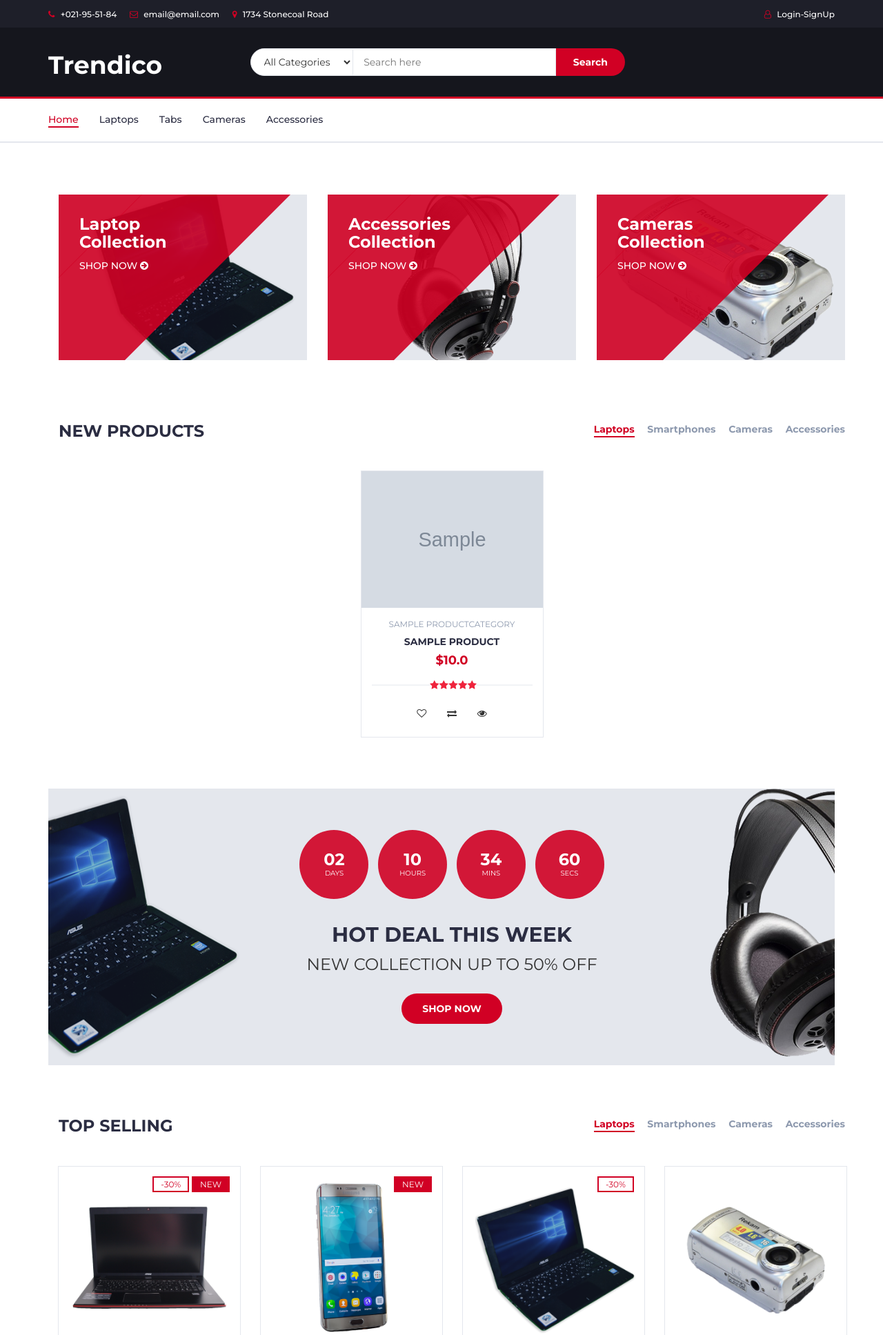
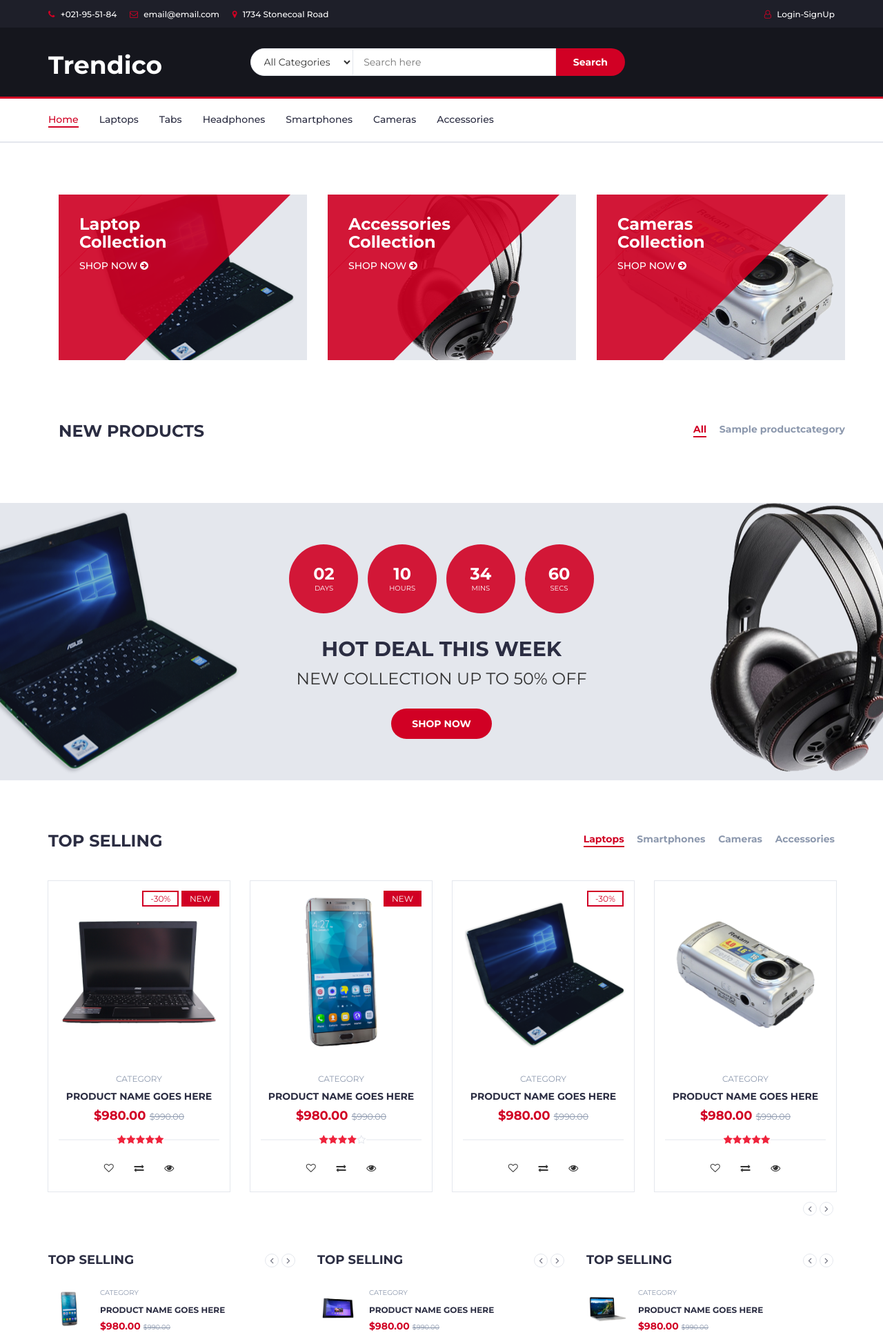
Before and after one commit to Ayeshaaa-Arshad/Trendico, a Django app: page / in a window 1280 px wide. Shown: the top 1935 px of the page at 69% size. Run offline with Django 4.2, Linux system fonts and the light colour scheme; tables that the repository leaves empty hold one stand-in row (values such as "Sample post"); grey boxes marked "Sample" are stand-in pictures; some libraries are stand-ins or nearby versions.

Commit message:
Dynamic-product-updating

```diff
--- a/trendico/models.py
+++ b/trendico/models.py
@@ -40,7 +40,8 @@ class Product(BaseModel):
             return 0
         else:
             discount_amount = self.price - self.discount_price
-            return (discount_amount / self.price) * 100
+            discount_percentage = round((discount_amount / self.price) * 100)
+            return discount_percentage
 
     @classmethod
     def get_specific_products(cls, category):
@@ -60,7 +61,7 @@ class ProductImage(BaseModel):
         return f"Image for {self.product.name}"
 
 class Stock(models.Model):
-    product = models.ForeignKey('Product',related_name='stock', on_delete=models.CASCADE)
+    product = models.ForeignKey(Product,related_name='stocks', on_delete=models.CASCADE)
     quantity = models.IntegerField()
     timestamp = models.DateTimeField(auto_now_add=True)
     event_type = models.CharField(max_length=20)
--- /dev/null
+++ b/trendico/static/js/dynamic-list.js
@@ -0,0 +1,103 @@
+$(document).ready(function() {
+    var productListContainer = $('#product-list');
+    var slickInitialized = false;
+    var slickOptions = {
+        slidesToShow: 4,
+        slidesToScroll: 1,
+        dots: false,
+        arrows: true,
+        autoplay: true,
+        autoplaySpeed: 5000
+    };
+    function updateProductList(data) {
+        var productHtml = '';
+
+        data.forEach(function(product) {
+            var discountPriceHtml = '';
+            if (product.discount_price) {
+                discountPriceHtml = `
+                    <h4 class="product-price">$${product.discount_price}
+                        <del class="product-old-price">$${product.price}</del>
+                    </h4>`;
+            } else {
+                discountPriceHtml = `<h4 class="product-price">$${product.price}</h4>`;
+            }
+
+            var newLabelHtml = product.is_new ? '<span class="new">NEW</span>' : '';
+
+            var saleLabelHtml = product.discount_price ? `<span class="sale">-${product.discount_percentage}%</span>` : '';
+
+            var productTemplate = `
+                <div class="product product-template">
+                    <div class="product-img">
+                        <img src="${product.image_url}" alt="">
+                        <div class="product-label">
+                            ${saleLabelHtml}
+                            ${newLabelHtml}
+                        </div>
+                    </div>
+                    <div class="product-body">
+                        <p class="product-category">${product.category}</p>
+                        <h3 class="product-name"><a href="#">${product.name}</a></h3>
+                        ${discountPriceHtml}
+                        <div class="product-rating">
+                            <i class="fa fa-star"></i>
+                            <i class="fa fa-star"></i>
+                            <i class="fa fa-star"></i>
+                            <i class="fa fa-star"></i>
+                            <i class="fa fa-star"></i>
+                        </div>
+                        <div class="product-btns">
+                            <button class="add-to-wishlist"><i class="fa fa-heart-o"></i><span class="tooltipp">add to wishlist</span></button>
+                            <button class="add-to-compare"><i class="fa fa-exchange"></i><span class="tooltipp">add to compare</span></button>
+                            <button class="quick-view"><i class="fa fa-eye"></i><span class="tooltipp">quick view</span></button>
+                        </div>
+                    </div>
+                    <div class="add-to-cart">
+                        <a href="#"><button class="add-to-cart-btn"><i class="fa fa-shopping-cart"></i> add to cart</button></a>
+                    </div>
+                </div>
+            `;
+
+            productHtml += productTemplate;
+        });
+
+        productListContainer.slick('unslick'); // Unslick the slider before updating content
+        productListContainer.empty().append(productHtml);
+        productListContainer.slick(slickOptions); // Reinitialize the slider
+
+        var slickControls = productListContainer.find('.slick-prev, .slick-next');
+        var prevArrow = productListContainer.find('.slick-prev');
+        slickControls.css({
+            'right': '5px',
+        });
+         prevArrow.css({
+            'left': '5px',
+        });
+
+        if (!slickInitialized) {
+            productListContainer.slick(slickOptions);
+            slickInitialized = true;
+        }
+    }
+
+    $('.category-link').on('click', function(e) {
+        e.preventDefault();
+        var category = $(this).data('category');
+
+        console.log("Fetching products for category:", category);
+
+        $.get(`get_products/${category}/`)
+            .done(function(data) {
+                console.log("Data received from server:", data);
+                updateProductList(data);
+            })
+            .fail(function(xhr, status, error) {
+                console.error(error);
+            });
+    });
+
+    console.log("Initializing Slick Slider on page load...");
+    productListContainer.slick(slickOptions);
+
+});
--- a/trendico/templates/base.html
+++ b/trendico/templates/base.html
@@ -1,6 +1,6 @@
 {%load static%}
 <!DOCTYPE html>
-<html lang="en">
+<html lang="en" xmlns="http://www.w3.org/1999/html">
 	<head>
 		<meta charset="utf-8">
 		<meta http-equiv="X-UA-Compatible" content="IE=edge">
@@ -10,10 +10,7 @@
 
  		<!-- Google font -->
  		<link href="https://fonts.googleapis.com/css?family=Montserrat:400,500,700" rel="stylesheet">
-		<link href="{% static 'bootstrap.min.css'%}" rel="stylesheet">
-
- 		<!-- Bootstrap -->
- 		<link type="text/css" rel="stylesheet" href="{%static 'css/bootstrap.min.css'%}"/>
+		<link href="{% static 'css/bootstrap.min.css'%}" rel="stylesheet">
 
  		<!-- Slick -->
  		<link type="text/css" rel="stylesheet" href="{%static 'css/slick.css'%}"/>
@@ -27,8 +24,6 @@
 
  		<!-- Custom stlylesheet -->
  		<link type="text/css" rel="stylesheet" href="{%static 'css/style.css'%}"/>
-
-
 
     </head>
 	<body>
@@ -170,6 +165,8 @@
 						<li {% if request.resolver_match.url_name == 'home' %}class="active"{% endif %}><a href="{% url 'home'%}">Home</a></li>
 						<li {% if request.resolver_match.url_name == 'store' and request.resolver_match.kwargs.name == 'Laptop' %}class="active"{% endif %}><a href="{% url 'store' 'Laptop'%}">Laptops</a></li>
 						<li {% if request.resolver_match.url_name == 'store' and request.resolver_match.kwargs.name == 'Tab' %}class="active"{% endif %}><a href="{% url 'store' 'Tab'%}">Tabs</a></li>
+						<li {% if request.resolver_match.url_name == 'store' and request.resolver_match.kwargs.name == 'Headphones' %}class="active"{% endif %}><a href="{% url 'store' 'Headphones'%}">Headphones</a></li>
+						<li {% if request.resolver_match.url_name == 'store' and request.resolver_match.kwargs.name == 'Smartphone' %}class="active"{% endif %}><a href="{% url 'store' 'Smartphone'%}">Smartphones</a></li>
 						<li {% if request.resolver_match.url_name == 'store' and request.resolver_match.kwargs.name == 'Camera' %}class="active"{% endif %}><a href="{% url 'store' 'Camera'%}">Cameras</a></li>
 						<li {% if request.resolver_match.url_name == 'store' and request.resolver_match.kwargs.name == 'all' %}class="active"{% endif %}><a href="{% url 'store' 'all'%}">Accessories</a></li>
 					</ul>
@@ -325,9 +322,7 @@
 								<li><a href="#"><i class="fa fa-cc-amex"></i></a></li>
 							</ul>
 							<span class="copyright">
-								<!-- Link back to Colorlib can't be removed. Template is licensed under CC BY 3.0. -->
 								Copyright &copy;<script>document.write(new Date().getFullYear());</script> All rights reserved
-							<!-- Link back to Colorlib can't be removed. Template is licensed under CC BY 3.0. -->
 							</span>
 						</div>
 					</div>
@@ -345,8 +340,8 @@
 		<script src="{%static 'js/nouislider.min.js'%}"></script>
 		<script src="{%static 'js/jquery.zoom.min.js'%}"></script>
 		<script src="{%static 'js/main.js'%}"></script>
-		<script src="{%static 'jquery.min.js'%}"></script>
-		<script src="{% static 'bootstrap.min.js'%}"></script>
+		<script src="{%static 'js/dynamic-list.js'%}"></script>
+
 		<!-- HTML5 shim and Respond.js for IE8 support of HTML5 elements and media queries -->
  		<!-- WARNING: Respond.js doesn't work if you view the page via file:// -->
  		<!--[if lt IE 9]>
--- a/trendico/templates/index.html
+++ b/trendico/templates/index.html
@@ -67,33 +67,41 @@
         <!-- row -->
         <div class="row">
 
+
     <!-- section title -->
     <div class="col-md-12">
         <div class="section-title">
             <h3 class="title">New Products</h3>
             <div class="section-nav">
-                        <ul class="section-tab-nav tab-nav">
-                            <li class="active"><a data-toggle="tab" href="#tab1">Laptops</a></li>
-                            <li><a data-toggle="tab" href="#tab1">Smartphones</a></li>
-                            <li><a data-toggle="tab" href="#tab1">Cameras</a></li>
-                            <li><a data-toggle="tab" href="#tab1">Accessories</a></li>
+                <ul class="section-tab-nav tab-nav" id="category-tabs">
+                <li {% if not selected_category %}class="active"{% endif %}>
+                    <a href="{% url 'home' %}" class="category-link" data-category="all">All</a>
+                </li>
+                  {% for category in categories %}
+                        <li {% if selected_category == category.name %}class="active"{% endif %}>
+                            <a href="#" class="category-link" data-category="{{ category.name }}">
+                                {{ category.name }}
+                            </a>
+                        </li>
+                 {% endfor %}
             </ul>
             </div>
         </div>
     </div>
     <!-- /section title -->
-
             <!-- Products tab & slick -->
             <div class="col-md-12">
                 <div class="row">
                     <div class="products-tabs">
                         <!-- tab -->
                         <div id="tab1" class="tab-pane active">
-                            <div class="products-slick" data-nav="#slick-nav-1">
+                            <div class="products-slick" data-nav="#slick-nav-1" id="product-list">
                                 <!-- product -->
                                 {%for product in Products%}
                                 {% if product.remaining_quantity > 0 %}
-                                <div class="product">
+                                {% if product.is_new %}
+
+                               <div class="product product-template">
                                     <div class="product-img">
                                         <img src="{{product.images.first.image.url}}" alt="">
                                         <div class="product-label">
@@ -140,9 +148,11 @@
                                 </div>
                                 <!-- /product -->
                                 {%endif%}
+                                {%endif%}
                                 {%endfor%}
                             </div>
                             <div id="slick-nav-1" class="products-slick-nav"></div>
+                           </div>
                         </div>
                         <!-- /tab -->
                     </div>
@@ -235,7 +245,7 @@
                                 <!-- product -->
                                 <div class="product">
                                     <div class="product-img">
-                                        <img src="{% static 'img/product06.png'%}" alt="">
+                                        <img src="{% static 'img/product06.png' %}" alt="">
                                         <div class="product-label">
                                             <span class="sale">-30%</span>
                                             <span class="new">NEW</span>
@@ -589,7 +599,7 @@
                         <!-- product widget -->
                         <div class="product-widget">
                             <div class="product-img">
-                                <img src="{ % static 'img/product06.png'%}" alt="">
+                                <img src="{ % static 'img/product06.png' %}" alt="">
                             </div>
                             <div class="product-body">
                                 <p class="product-category">Category</p>
@@ -743,7 +753,7 @@
                         <!-- product widget -->
                         <div class="product-widget">
                             <div class="product-img">
-                                <img src="{%static 'img/product06.png'%}" alt="">
+                                <img src="{%static 'img/product06.png' %}" alt="">
                             </div>
                             <div class="product-body">
                                 <p class="product-category">Category</p>
--- a/trendico/urls.py
+++ b/trendico/urls.py
@@ -3,6 +3,7 @@ from trendico import views
 
 urlpatterns = [
     path('',views.HomeView.as_view(),name='home'),
+    path('get_products/<str:category>/', views.ProductsByCategoryView.as_view(), name='product-category'),
     path('store/<str:name>',views.StoreView.as_view(),name='store'),
     path('product/',views.product,name='product'),
     path('checkout/',views.checkout,name='checkout'),
--- a/trendico/views.py
+++ b/trendico/views.py
@@ -4,19 +4,53 @@ from django.contrib import messages
 from django.views import View
 from django.core.paginator import Paginator
 from django.db.models import Sum
-from trendico.models import Product
+from trendico.models import Product,ProductCategory
 from trendico.forms import SignUpForm
-
-
+from django.http import JsonResponse
+import json
 # Create your views here.
 
 class HomeView(View):
-    def get(self,request):
-        products=Product.objects.all()
-        products = Product.objects.annotate(
-            remaining_quantity=Sum('stock__quantity')
+    def get(self, request, category=None):
+        categories = ProductCategory.objects.all()
+        products = Product.objects.all()
+
+        if category:
+            products = Product.get_specific_products(category)
+
+        products = products.annotate(
+            remaining_quantity=Sum('stocks__quantity')
         )
-        return render(request,'index.html',{'Products':products})
+        context = {
+            'categories': categories,
+            'Products': products,
+            'selected_category': category
+        }
+        return render(request, 'index.html', context)
+
+class ProductsByCategoryView(View):
+    def get(self, request, category):
+        products = Product.get_specific_products(category)
+
+        products = products.annotate(
+            remaining_quantity=Sum('stocks__quantity')
+        )
+
+        products_data = []
+        for product in products:
+            product_data = {
+                'name': product.name,
+                'price': product.price,
+                'discount_price': product.discount_price,
+                'category': product.category.name,
+                'description': product.description,
+                'image_url': product.images.first().image.url if product.images.first() else None,
+                'is_new': product.is_new,
+                'discount_percentage': product.discount_percentage,
+            }
+            products_data.append(product_data)
+
+        return JsonResponse(products_data, safe=False)
 
 class StoreView(View):
     template_name = 'store.html'
@@ -26,7 +60,7 @@ class StoreView(View):
 
         if products:
             products = products.annotate(
-                remaining_quantity=Sum('stock__quantity')
+                remaining_quantity=Sum('stocks__quantity')
             )
             request.session['selected_category'] = name
             paginator = Paginator(products, 6)
```
Also changed, not shown: trendico/templates/login.html (+2 -5 lines), trendico/migrations/0007_alter_stock_product.py (added), trendico/static/js/main.js (line endings or trailing spaces). Lines whose indentation alone changed are shown as unchanged.
